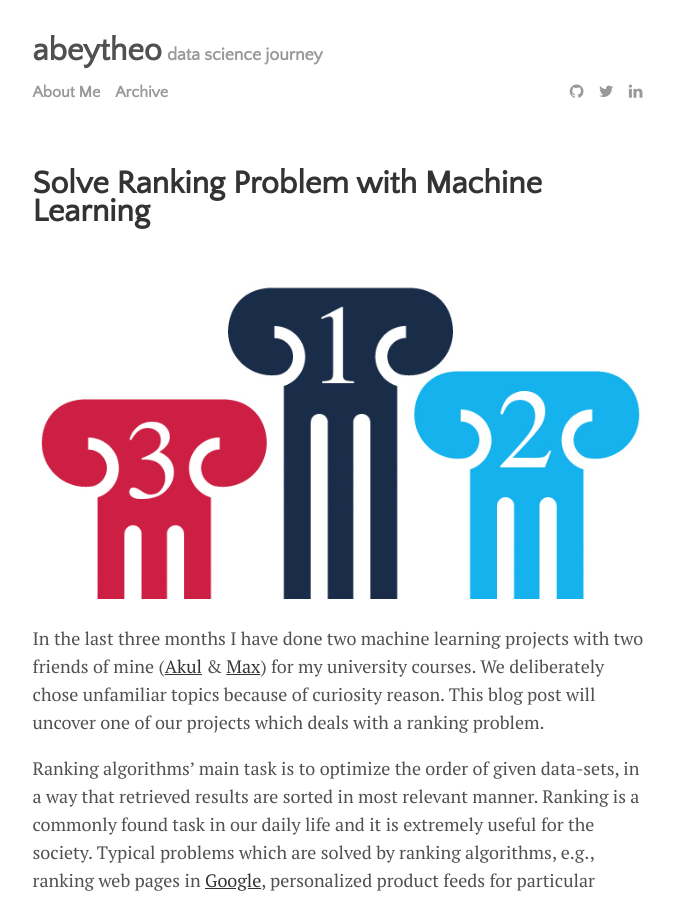
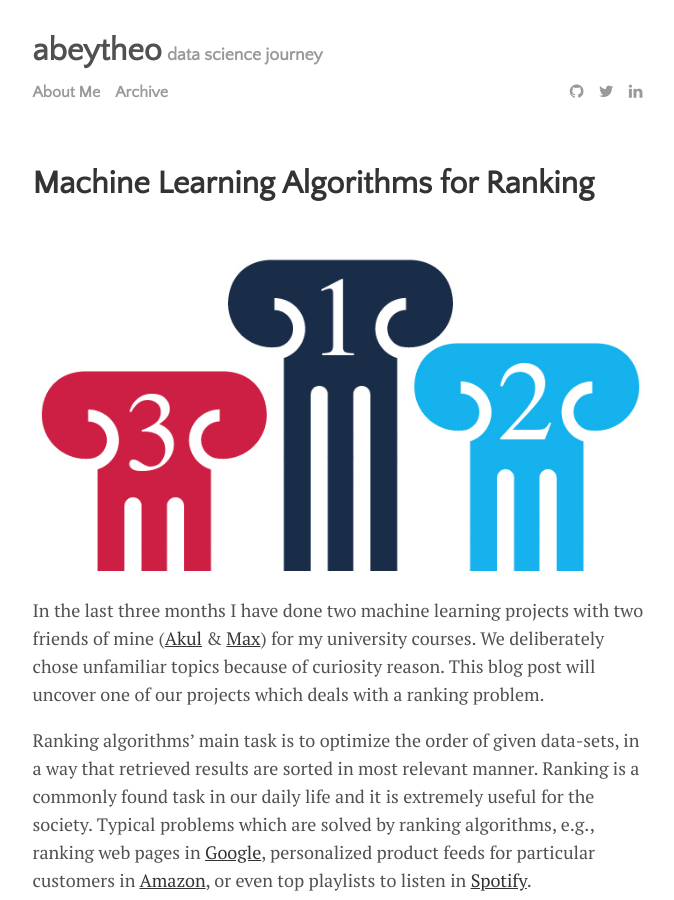
Before and after one commit to abeytheo/abeytheo.github.io, a Jekyll site: the page built from _posts/2019-02-09-machine-learning-algorithms-for-ranking.md, in a window 1280 px wide and 900 px high. Shown: the whole window, without its empty margins (300-974 px from the left). Built offline with Jekyll 4.4.1, drawn with Linux system fonts in a browser that asks for light colours; formulas are drawn with MathJax 3; comment, search, counter and statistics services are not loaded.

Commit message:
change title again, galau

```diff
--- a/_posts/2019-02-09-ranking-problem.md
+++ b/_posts/2019-02-09-machine-learning-algorithms-for-ranking.md
@@ -1,6 +1,6 @@
 ---
 layout: post
-title: "Solve Ranking Problem with Machine Learning"
+title: "Machine Learning Algorithms for Ranking"
 author: "Abraham Theodorus"
 categories: journal
 tags: [journal, machine learning]
```
